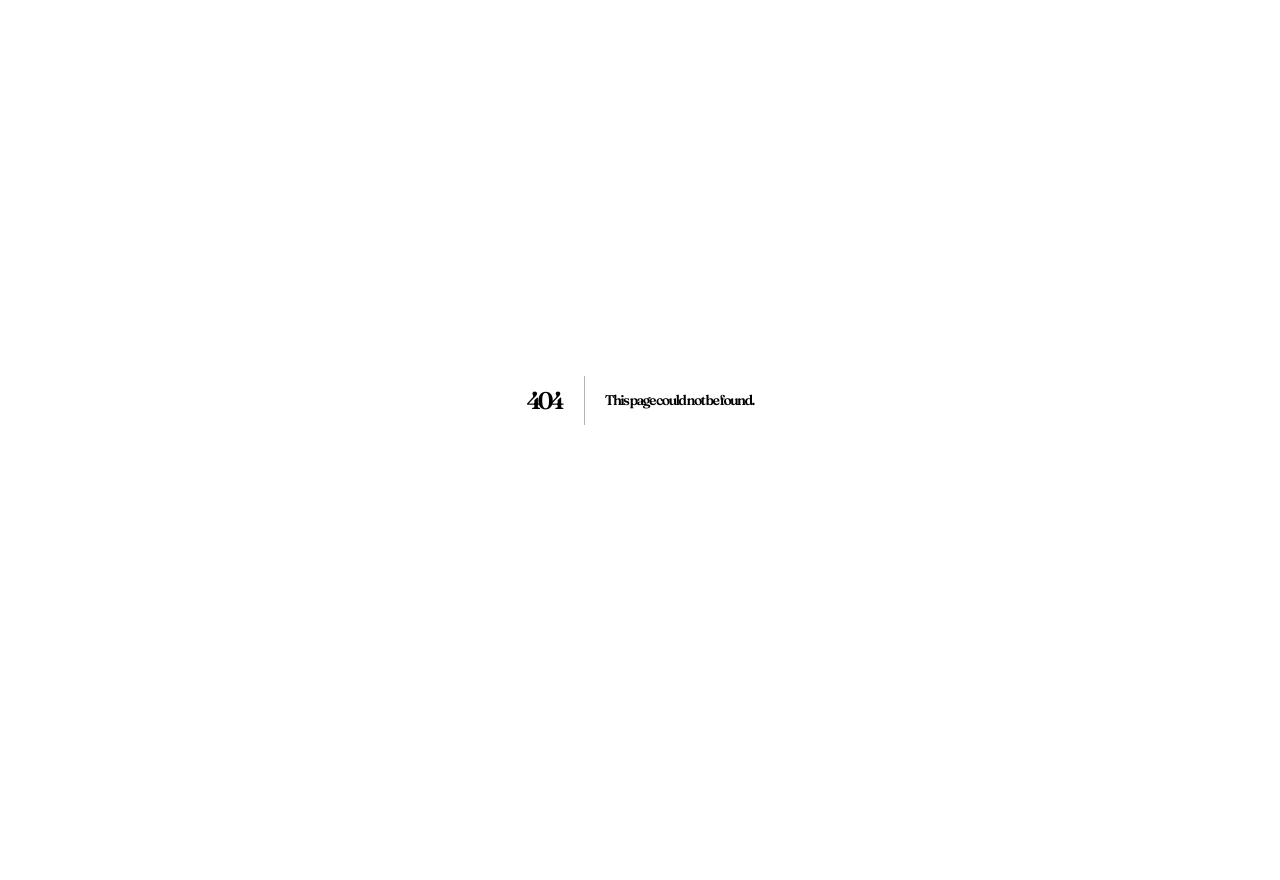
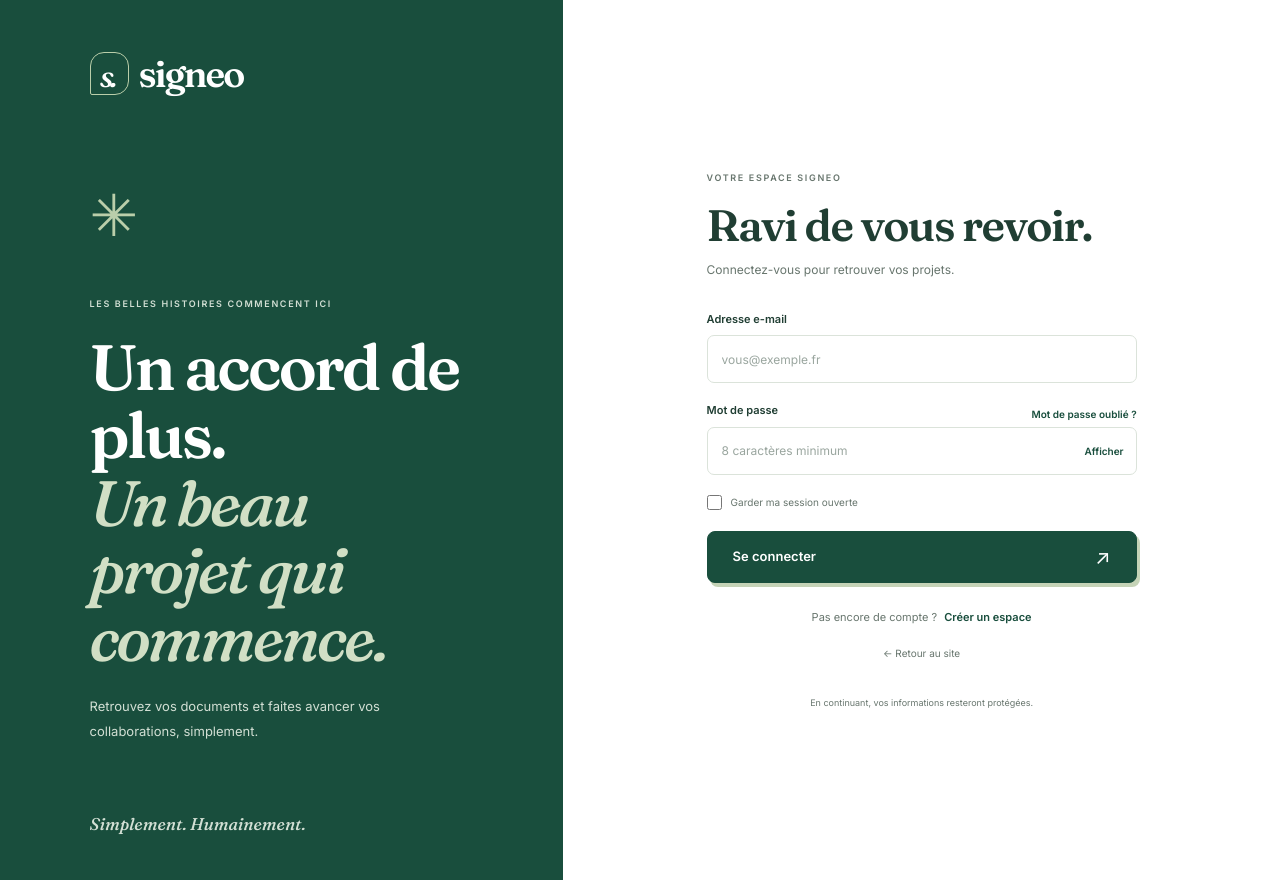
Before and after one commit to HeryTal/SignEo, a Next.js app in the folder signature-platform/apps/web/: page /connexion in a window 1280 px wide. Before the commit this address had no page. Before the commit the page ends 800 px from the top, so only its background shows below. Built offline with nearby package versions, Linux system fonts and the light colour scheme.

Commit message:
login et signup implemented

```diff
--- /dev/null
+++ b/signature-platform/apps/web/src/app/connexion/page.tsx
@@ -0,0 +1,8 @@
+import type { Metadata } from "next";
+import AuthPage from "@/app/ui/auth-page";
+
+export const metadata: Metadata = { title: "Connexion — Signeo", description: "Connectez-vous à votre espace Signeo." };
+
+export default function LoginPage() {
+  return <AuthPage mode="login" />;
+}
--- /dev/null
+++ b/signature-platform/apps/web/src/app/inscription/page.tsx
@@ -0,0 +1,8 @@
+import type { Metadata } from "next";
+import AuthPage from "@/app/ui/auth-page";
+
+export const metadata: Metadata = { title: "Créer un espace — Signeo", description: "Créez votre espace Signeo pour vos prochains accords." };
+
+export default function SignupPage() {
+  return <AuthPage mode="signup" />;
+}
--- a/signature-platform/apps/web/src/app/page.tsx
+++ b/signature-platform/apps/web/src/app/page.tsx
@@ -24,6 +24,7 @@ export default function Home() {
         <a href="#" className="brand" aria-label="Signeo, accueil"><span className="brand-mark" aria-hidden="true">s.</span>signeo</a>
         <button className="menu-toggle" aria-expanded={menu} aria-controls="navigation" onClick={() => setMenu(!menu)} onKeyDown={e => { if (e.key === "Escape") setMenu(false); }}>{menu ? "Fermer −" : "Menu +"}</button>
         <nav id="navigation" className={menu ? "nav open" : "nav"} aria-label="Navigation principale" onClick={() => setMenu(false)}>
+          <a className="mobile-auth-link" href="/connexion">Se connecter</a><a className="mobile-auth-link" href="/inscription">Créer un espace</a>
           <a href="#plateforme">La plateforme</a><a href="#fonctionnement">Comment ça marche</a><a href="#usages">Pour qui ?</a><a href="#questions">Vos questions</a>
         </nav>
         <a className="button small header-cta" href="#fonctionnement">Découvrir Signeo <Arrow /></a>
@@ -48,7 +49,12 @@ export default function Home() {
           </div>
         </section>
 
-        <div className="ribbon" aria-label="Simple, fluide, humain"><span>Moins de papier</span><b>✳</b><span>Plus de simplicité</span><b>✳</b><span>À votre rythme</span><b>✳</b><span>Place à la suite</span><b>✳</b></div>
+        <div className="ribbon" role="region" aria-label="Simple, fluide, humain">
+          <div className="ribbon-track">
+            <div className="ribbon-group"><span>Moins de papier</span><b>✳</b><span>Plus de simplicité</span><b>✳</b><span>À votre rythme</span><b>✳</b><span>Place à la suite</span><b>✳</b></div>
+            <div className="ribbon-group" aria-hidden="true"><span>Moins de papier</span><b>✳</b><span>Plus de simplicité</span><b>✳</b><span>À votre rythme</span><b>✳</b><span>Place à la suite</span><b>✳</b></div>
+          </div>
+        </div>
 
         <section className="section wrap" id="plateforme">
           <div className="section-heading"><p className="eyebrow">LE BON GESTE, AU BON MOMENT</p><h2>La paperasse s’arrête.<br /><em>Votre projet continue.</em></h2><p>Notre ambition : rendre la signature aussi naturelle<br className="desktop-break" /> qu’une poignée de main.</p></div>
--- /dev/null
+++ b/signature-platform/apps/web/src/app/ui/auth-page.tsx
@@ -0,0 +1,63 @@
+"use client";
+
+import Link from "next/link";
+import { useState } from "react";
+import type { FormEvent } from "react";
+
+type AuthPageProps = { mode: "login" | "signup" };
+
+export default function AuthPage({ mode }: AuthPageProps) {
+  const isSignup = mode === "signup";
+  const [showPassword, setShowPassword] = useState(false);
+  const [submitted, setSubmitted] = useState(false);
+
+  function handleSubmit(event: FormEvent<HTMLFormElement>) {
+    event.preventDefault();
+    setSubmitted(true);
+  }
+
+  return (
+    <main className="auth-shell">
+      <aside className="auth-aside">
+        <Link href="/" className="brand auth-brand" aria-label="Signeo, accueil">
+          <span className="brand-mark" aria-hidden="true">s.</span>signeo
+        </Link>
+        <div className="auth-story">
+          <span className="auth-star" aria-hidden="true">✳</span>
+          <p className="eyebrow">LES BELLES HISTOIRES COMMENCENT ICI</p>
+          <h1>Un accord de plus.<br /><em>Un beau projet qui commence.</em></h1>
+          <p>Retrouvez vos documents et faites avancer vos collaborations, simplement.</p>
+        </div>
+        <p className="auth-aside-note">Simplement. Humainement.</p>
+      </aside>
+
+      <section className="auth-content" aria-labelledby="auth-title">
+        <div className="auth-mobile-brand">
+          <Link href="/" className="brand" aria-label="Signeo, accueil"><span className="brand-mark" aria-hidden="true">s.</span>signeo</Link>
+        </div>
+        <div className="auth-card">
+          <p className="eyebrow">VOTRE ESPACE SIGNEO</p>
+          <h2 id="auth-title">{isSignup ? "Créez votre espace." : "Ravi de vous revoir."}</h2>
+          <p className="auth-intro">{isSignup ? "Un point de départ simple pour vos prochains accords." : "Connectez-vous pour retrouver vos projets."}</p>
+
+          <form className="auth-form" onSubmit={handleSubmit}>
+            {isSignup && <div className="auth-field"><label htmlFor="full-name">Prénom et nom</label><input id="full-name" name="name" type="text" autoComplete="name" placeholder="Camille Martin" required /></div>}
+            <div className="auth-field"><label htmlFor="email">Adresse e-mail</label><input id="email" name="email" type="email" autoComplete="email" placeholder="vous@exemple.fr" required /></div>
+            <div className="auth-field">
+              <div className="auth-label-row"><label htmlFor="password">Mot de passe</label>{!isSignup && <button className="auth-text-button" type="button" onClick={() => setSubmitted(true)}>Mot de passe oublié ?</button>}</div>
+              <div className="auth-password"><input id="password" name="password" type={showPassword ? "text" : "password"} autoComplete={isSignup ? "new-password" : "current-password"} minLength={8} placeholder="8 caractères minimum" required /><button type="button" className="auth-reveal" aria-label={showPassword ? "Masquer le mot de passe" : "Afficher le mot de passe"} onClick={() => setShowPassword(!showPassword)}>{showPassword ? "Masquer" : "Afficher"}</button></div>
+            </div>
+            {isSignup && <label className="auth-consent"><input type="checkbox" required /><span>J’accepte les conditions d’utilisation et la politique de confidentialité.</span></label>}
+            {!isSignup && <label className="auth-consent"><input type="checkbox" /><span>Garder ma session ouverte</span></label>}
+            <button className="button auth-submit" type="submit">{isSignup ? "Créer mon espace" : "Se connecter"}<span aria-hidden="true">↗</span></button>
+          </form>
+
+          {submitted && <p className="auth-notice" role="status">L’espace Signeo est en préparation. La connexion aux comptes sera disponible prochainement.</p>}
+          <p className="auth-switch">{isSignup ? "Vous avez déjà un compte ?" : "Pas encore de compte ?"} <Link href={isSignup ? "/connexion" : "/inscription"}>{isSignup ? "Se connecter" : "Créer un espace"}</Link></p>
+          <Link className="auth-back" href="/">← Retour au site</Link>
+        </div>
+        <p className="auth-legal">En continuant, vos informations resteront protégées.</p>
+      </section>
+    </main>
+  );
+}
```
Also changed, not shown: signature-platform/apps/web/src/app/globals.css.
